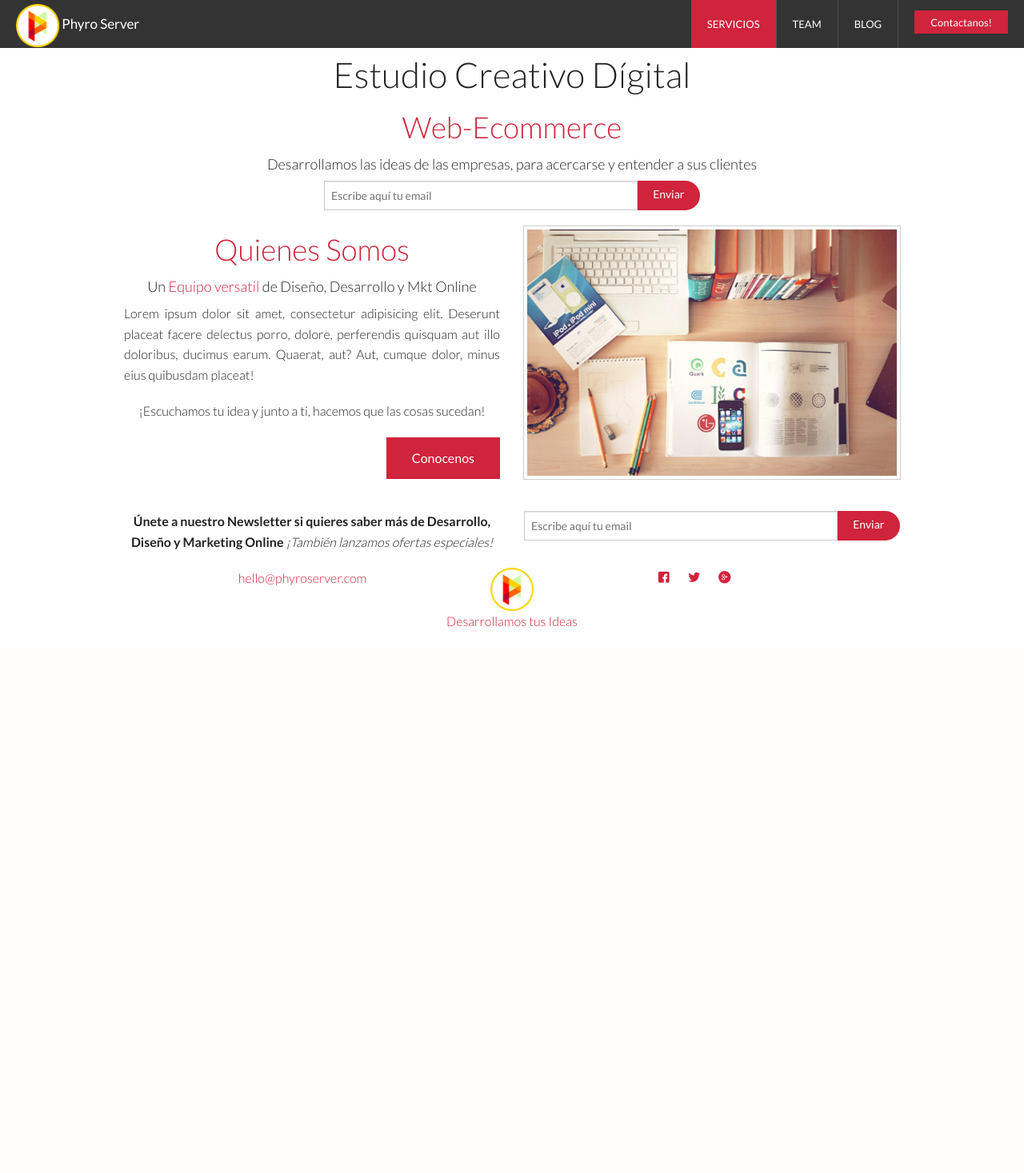
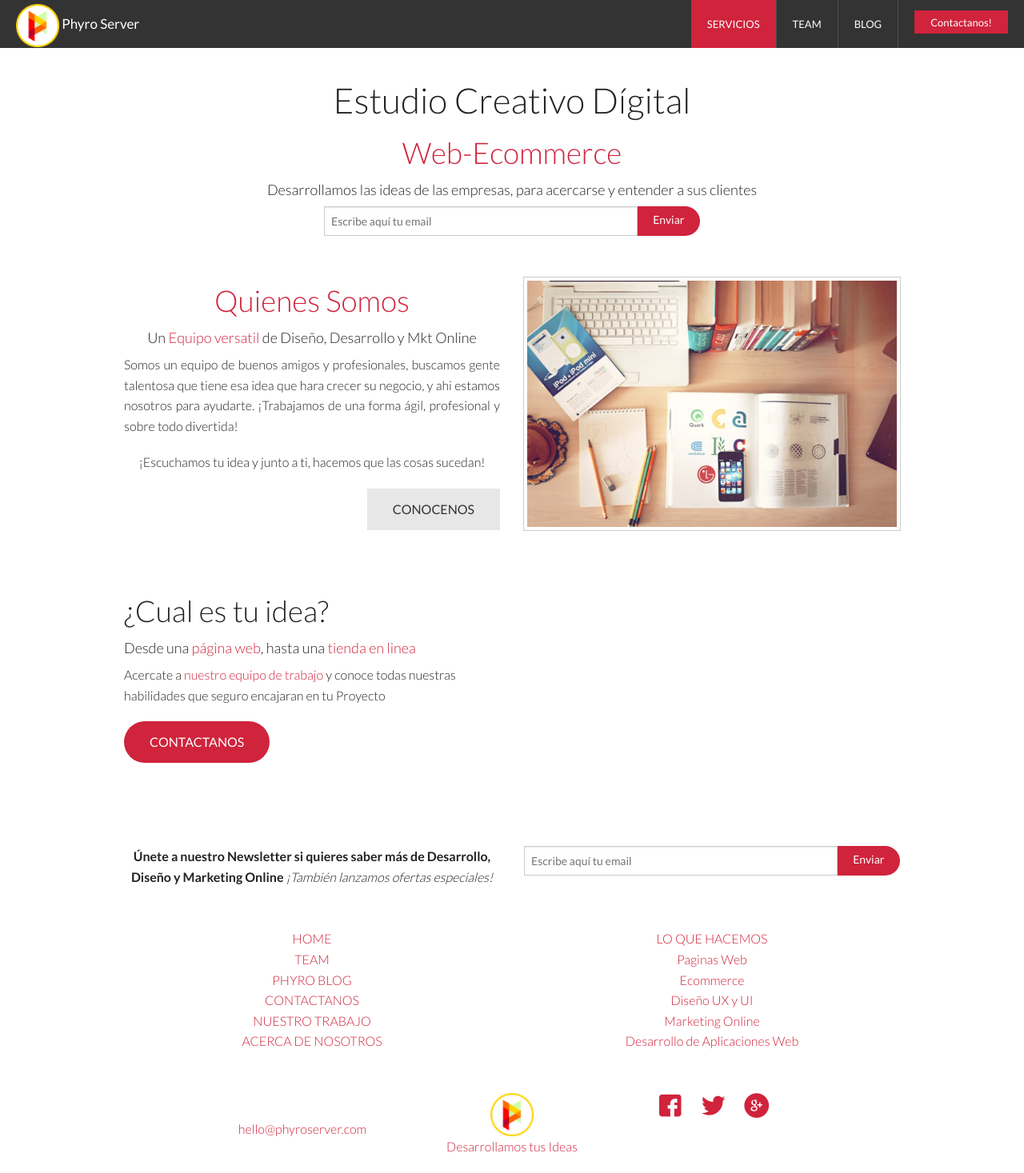
Before and after one commit to xtornasol512/phyro, a Django app: page / in a window 1280 px wide. Shown: the whole page at 80% size. Before the commit the page ends 784 px from the top, so only its background shows below. Run offline with Django 3.2, Linux system fonts and the light colour scheme; some libraries are stand-ins or nearby versions.

```diff
--- a/back-end/phyro/home/urls.py
+++ b/back-end/phyro/home/urls.py
@@ -28,9 +28,9 @@ urlpatterns=patterns('home.views',
     url(r'^luciano/$', 'luciano'),
     #REDirects
     url(r'^blog/$', 'blogRedirect'),
-    url(r'^facebook/$', 'blogRedirect'),
-    url(r'^twitter/$', 'blogRedirect'),
-    url(r'^pluse/$', 'blogRedirect'),
+    url(r'^facebook/$', 'facebookRedirect'),
+    url(r'^twitter/$', 'twitterRedirect'),
+    url(r'^g\+/$', 'gplusRedirect'),
     url(r'^map/$', 'blogRedirect'),
     url(r'^fcq/$', 'blogRedirect'),
 
--- a/back-end/phyro/home/views.py
+++ b/back-end/phyro/home/views.py
@@ -64,3 +64,16 @@ def luciano(request):
 def landing(request):
     return render_to_response('home/index.html',
                           context_instance=RequestContext(request))
+
+#REdirects
+def blogRedirect(request):
+    return redirect('https://blog.phyroserver.com')
+
+def twitterRedirect(request):
+    return redirect('https://twitter.com/PhyroServer')
+
+def facebookRedirect(request):
+    return redirect('https://www.facebook.com/pages/Phyro-Server-Tehuac%C3%A1n/290497264370516?fref=ts')
+
+def gplusRedirect(request):
+    return redirect('https://plus.google.com/+PhyroServerTehuac%C3%A1n/posts')
--- a/back-end/phyro/templates/blocks/header.html
+++ b/back-end/phyro/templates/blocks/header.html
@@ -17,7 +17,7 @@
               <li class="divider"></li>
               <li><a class="" href="/team">TEAM</a></li>
               <li class="divider"></li>
-              <li><a href="#">BLOG</a></li>
+              <li><a href="/blog">BLOG</a></li>
               <li class="divider"></li>
               <li class="has-form">
                 <a href="/contacto" class="button">Contactanos!</a>
@@ -39,7 +39,7 @@
 
 {% endblock %}
 {% block footer %}
-<footer class="mainFooter">
+<footer class="mainFooter padding-top">
     <section class="row" id="newsletter">
         <div class="medium-6 columns text-center">
             <p> <strong>Únete a nuestro Newsletter si quieres saber más de Desarrollo, Diseño y Marketing Online </strong><em> ¡También lanzamos ofertas especiales!</em></p>
@@ -57,12 +57,35 @@
             </form>
         </div>
     </section>
-    <section class="row" id="sitemap">
+    <section class="row padding-top" id="sitemap">
+      <div class="medium-6 columns text-center">
+        <ul class="no-bullet">
+        <li><a href="/">HOME</a></li>
+        <li><a href="/team">TEAM</a></li>
+        <li><a href="/blog">PHYRO BLOG</a></li>
+        <li><a href="/contacto">CONTACTANOS</a></li>
+        <li><a href="/nuestro-trabajo">NUESTRO TRABAJO</a></li>
+        <li><a href="/about-us">ACERCA DE NOSOTROS</a></li>
+
+      </ul>
+
+      </div>
+      <div class="medium-6 columns text-center">
+        <ul class="no-bullet">
+          <li><a href="/lo-que-hacemos">LO QUE HACEMOS</a></li>
+          <li><a href="/lo-que-hacemos/websites">Paginas Web</a></li>
+          <li><a href="/lo-que-hacemos/ecommerce">Ecommerce</a></li>
+          <li><a href="/lo-que-hacemos/ux-ui-design">Diseño UX y UI</a></li>
+          <li><a href="/lo-que-hacemos/marketing-online">Marketing Online</a></li>
+          <li><a href="/lo-que-hacemos/aplicaciones-web">Desarrollo de Aplicaciones Web</a></li>
+        </ul>
+
+      </div>
 
 
     </section>
-    <section class="row text-center" id="fooContacto">
-        <div class="medium-4 columns medium-text-right">
+    <section class="row padding-top text-center" id="fooContacto">
+        <div class="medium-4 columns medium-text-right padding-top">
             <p><a href="mailto:hello@phyroserver.com">hello@phyroserver.com</a></p>
         </div>
         <div class="medium-4 columns">
@@ -71,9 +94,9 @@
         </div>
         <div class="medium-4 columns medium-text-left">
             <ul class="inline-list">
-                <li><a href="/facebook"><i class="icon-facebook3"></i></a></li>
-                <li><a href="/twitter"><i class="icon-twitter"></i></a></li>
-                <li><a href="/g+"><i class="icon-googleplus2"></i></a></li>
+                <li><a href="/facebook"><span class="icon-facebook3 medium"></span></a></li>
+                <li><a href="/twitter"><span class="icon-twitter medium"></span></a></li>
+                <li><a href="/g+"><span class="icon-googleplus2 medium"></span></a></li>
             </ul>
         </div>
     </section>
--- a/back-end/phyro/templates/home/index.html
+++ b/back-end/phyro/templates/home/index.html
@@ -1,6 +1,6 @@
 {% extends "home/index_SEO.html" %}
 {% block contenido %}
-<section class="mainHeader">
+<section class="mainHeader padding-top">
     <div class="row">
         <div class="large-12 columns text-center">
             <h1>Estudio Creativo Dígital</h1>
@@ -22,19 +22,32 @@
     </div>
 
 </section>
-<section class="afterHero">
-    <section class="row">
+<section class="padding-top">
+    <article class="row">
         <div class="medium-6 columns text-center">
             <h2><a href="/team">Quienes Somos</a></h2>
             <h5>Un <a href="/team">Equipo versatil</a> de Diseño, Desarrollo y Mkt Online</h5>
-            <p class="text-justify">Lorem ipsum dolor sit amet, consectetur adipisicing elit. Deserunt placeat facere delectus porro, dolore, perferendis quisquam aut illo doloribus, ducimus earum. Quaerat, aut? Aut, cumque dolor, minus eius quibusdam placeat!</p>
+            <p class="text-justify">Somos un equipo de buenos amigos y profesionales, buscamos gente talentosa que tiene esa idea que hara crecer su negocio, y ahi estamos nosotros para ayudarte. ¡Trabajamos de una forma ágil, profesional y sobre todo divertida!</p>
             <p>¡Escuchamos tu idea y junto a ti, hacemos que las cosas sucedan!</p>
-            <p class="text-right"><a class="button" href="/team">Conocenos</a></p>
+            <p class="text-right"><a class="button secondary" href="/team">CONOCENOS</a></p>
         </div>
         <div class="medium-6 columns text-center">
             <img class="th" src="{{STATIC_URL}}img/home/team_01.jpg" alt="Somos una Agencia de Desarrollo y Diseño Web Autodidactas y Apasionados de la web">
         </div>
-    </section>
+    </article>
+
+</section>
+<section class="padding-top">
+    <article class="row">
+        <div class="medium-6 columns">
+            <h2>¿Cual es tu idea?</h2>
+            <h5>Desde una <a href="/lo-que-hacemos/websites">página web</a>, hasta una <a href="/lo-que-hacemos/ecommerce">tienda en linea</a></h5>
+            <p>Acercate a <a href="/team">nuestro equipo de trabajo</a> y conoce todas nuestras habilidades que seguro encajaran en tu Proyecto</p>
+            <p><a class="button round" href="/contacto">CONTACTANOS</a></p>
+        </div>
+    </article>
+</section>
+<section class="padding-top">
 
 </section>
 {% endblock %}
--- a/front-end/css/min/phyro.min.css
+++ b/front-end/css/min/phyro.min.css
@@ -1 +1 @@
-@import url(http://fonts.googleapis.com/css?family=Lato:300,400,700);body,h1,h2,h3,h4,h5,p{font-weight:300}
+@import url(http://fonts.googleapis.com/css?family=Lato:300,400,700);body,h1,h2,h3,h4,h5,p{font-weight:300}.medium{font-size:2em}.large{font-size:4em}.padding-top{padding-top:2em}
```
Also changed, not shown: back-end/phyro/templates/404.html (added, +25 -0 lines), front-end/css/phyro.css (+9 -0 lines), front-end/css/prefixed/phyro.css (+9 -0 lines), front-end/img/404/404.jpg (added).
